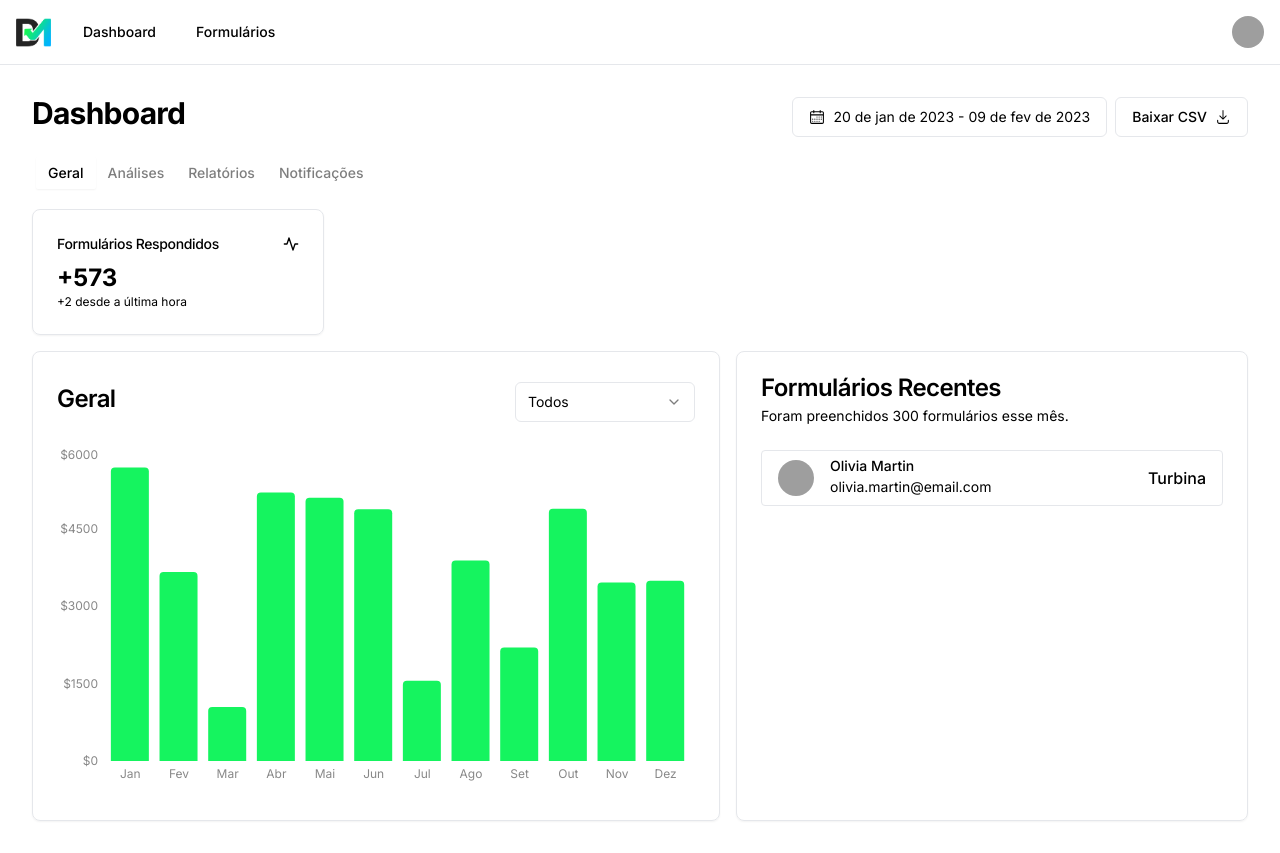
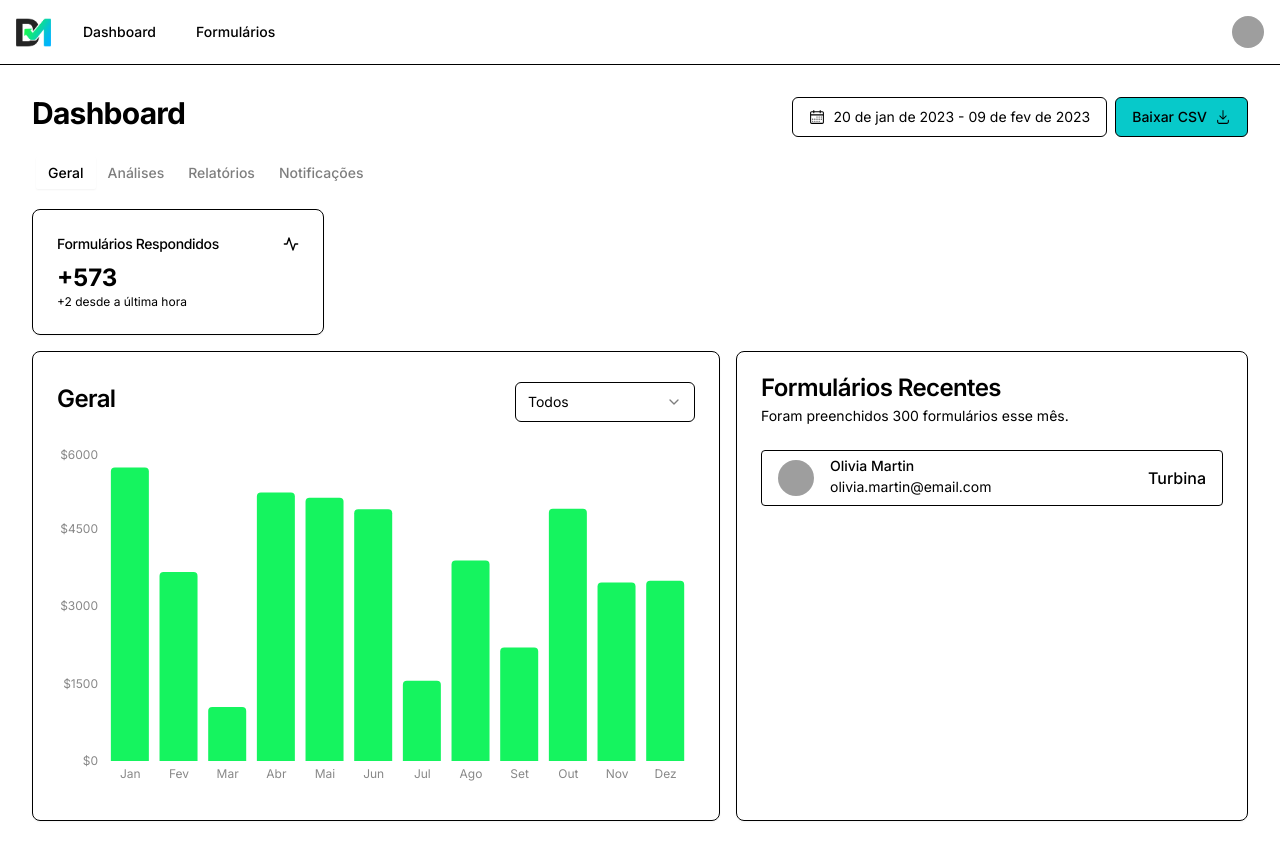
Before and after one commit to DAILY-MANAGE/daily-manage-web, a Next.js app: page / in a window 1280 px wide. Built offline with nearby package versions, Linux system fonts and the light colour scheme; grey boxes are pictures that could not be loaded.

Commit message:
chore(main): add pattern & colors

```diff
--- a/tailwind.config.js
+++ b/tailwind.config.js
@@ -8,6 +8,176 @@ module.exports = {
     './src/**/*.{ts,tsx}',
   ],
   theme: {
+    colors: {
+      transparent: 'transparent',
+      current: 'currentColor',
+      'dark': {
+        DEFAULT: '#5B5B5B',
+        text: '#ffffff',
+        border: '#8F8F8F',
+        hover: '#ffffff',
+        100: {
+          DEFAULT: '#C5C5C5',
+          text: '#ffffff',
+          hover: '#ffffff',
+        },
+        300: {
+          DEFAULT: '#8F8F8F',
+          text: '#ffffff',
+          hover: '#ffffff',
+        },
+        700: {
+          DEFAULT: '#242424',
+          text: '#ffffff',
+          hover: '#ffffff',
+        },
+        900: {
+          DEFAULT: '#121212',
+          text: '#ffffff'
+        },
+      },
+      'light': {
+        DEFAULT: '#F3F3F3',
+        text: '#121212',
+        100: {
+          DEFAULT: '#FFFFFF',
+          text: '#121212'
+        },
+        300: {
+          DEFAULT: '#FAFAFA',
+          text: '#121212',
+          border: '#EBEBEB',
+        },
+        700: {
+          DEFAULT: '#EBEBEB',
+          text: '#121212'
+        },
+        900: {
+          DEFAULT: '#DBDBDB',
+          text: '#121212'
+        },
+      },
+      'disabled': {
+        DEFAULT: '#8F8F8F',
+        text: '#5B5B5B',
+        100: {
+          DEFAULT: '#8F8F8F',
+          text: '#5B5B5B'
+        },
+        300: {
+          DEFAULT: '#8F8F8F',
+          text: '#5B5B5B'
+        },
+        700: {
+          DEFAULT: '#8F8F8F',
+          text: '#5B5B5B'
+        },
+        900: {
+          DEFAULT: '#8F8F8F',
+          text: '#5B5B5B'
+        },
+      },
+      'secondary': {
+        DEFAULT: '#00D4FF',
+        text: '#ffffff',
+        100: {
+          DEFAULT: '#AAF0FF',
+          text: '#121212'
+        },
+        300: {
+          DEFAULT: '#55E2FF',
+          text: '#ffffff'
+        },
+        700: {
+          DEFAULT: '#008DAA',
+          text: '#ffffff'
+        },
+        900: {
+          DEFAULT: '#004655',
+          text: '#ffffff'
+        },
+      },
+      'primary': {
+        DEFAULT: '#07C9CA',
+        text: '#ffffff',
+        100: {
+          DEFAULT: '#ACEDED',
+          text: '#121212'
+        },
+        300: {
+          DEFAULT: '#59DBDB',
+          text: '#ffffff'
+        },
+        700: {
+          DEFAULT: '#048686',
+          text: '#ffffff'
+        },
+        900: {
+          DEFAULT: '#024343',
+          text: '#ffffff'
+        },
+      },
+      'success': {
+        DEFAULT: '#0EDD9A',
+        text: '#ffffff',
+        100: {
+          DEFAULT: '#AEF3DD',
+          text: '#121212'
+        },
+        300: {
+          DEFAULT: '#5EE8BB',
+          text: '#ffffff'
+        },
+        700: {
+          DEFAULT: '#099366',
+          text: '#ffffff'
+        },
+        900: {
+          DEFAULT: '#044933',
+          text: '#ffffff'
+        },
+      },
+      'danger': {
+        DEFAULT: '#F14444',
+        text: '#ffffff',
+        100: {
+          DEFAULT: '#FAC0C0',
+          text: '#121212'
+        },
+        300: {
+          DEFAULT: '#F58282',
+          text: '#121212'
+        },
+        700: {
+          DEFAULT: '#A02D2D',
+          text: '#ffffff'
+        },
+        900: {
+          DEFAULT: '#501616',
+          text: '#ffffff'
+        },
+      },
+      'warning': {
+        DEFAULT: '#FFEB3C',
+        text: '#353535',
+        100: {
+          DEFAULT: '#FFF8BE',
+          text: '#353535'
+        },
+        300: {
+          DEFAULT: '#FFF17D',
+          text: '#000000'
+        },
+        700: {
+          DEFAULT: '#AA9C28',
+          text: '#ffffff'
+        },
+        900: {
+          DEFAULT: '#554E14',
+          text: '#ffffff'
+        },
+      },
+    },
     container: {
       center: true,
       padding: '2rem',
@@ -15,6 +185,9 @@ module.exports = {
         '2xl': '1400px',
       },
     },
+    backgroundImage: {
+      login: "url('https://source.unsplash.com/featured')" //"url('/logo_bg_transp_light.png')",
+    }
   },
   plugins: [require('tailwindcss-animate')],
   safelist: [
```
